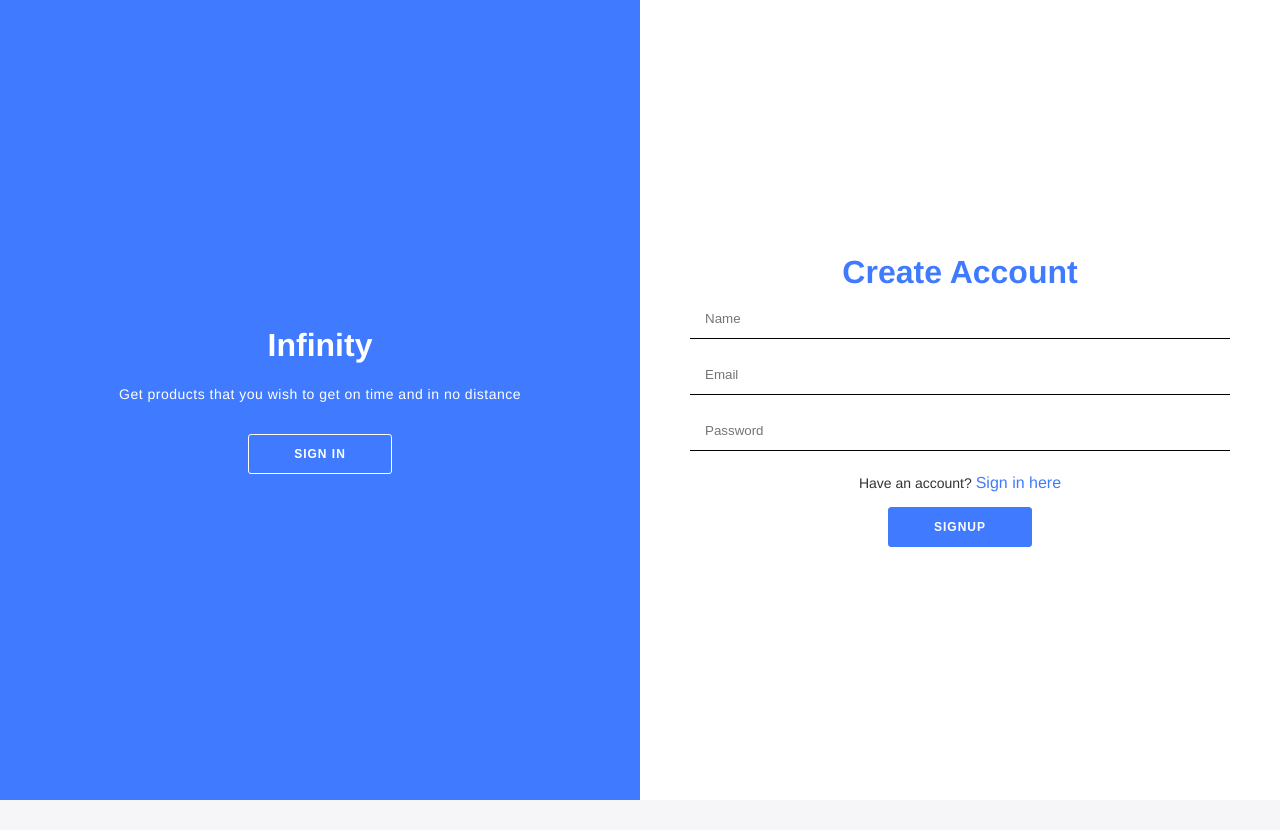
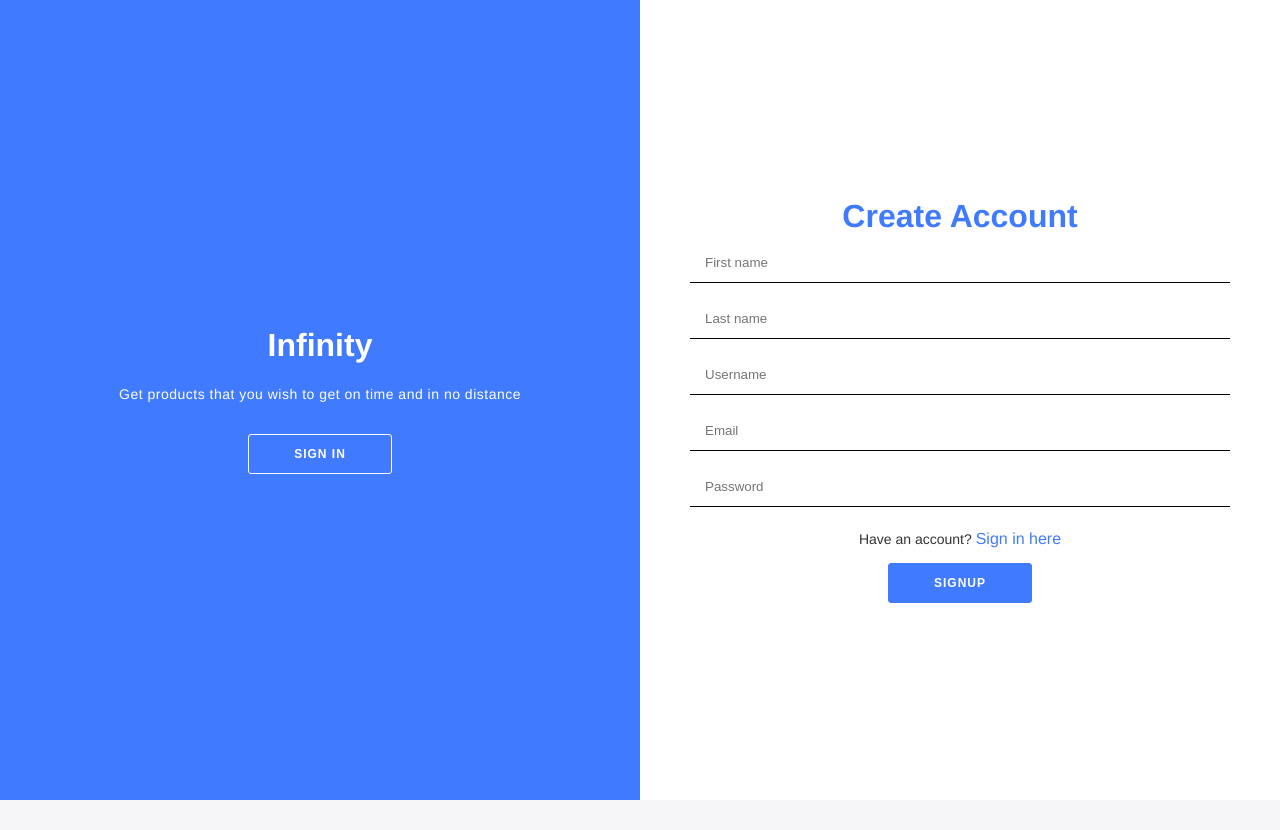
Before and after one commit to Open-RCA/eCom-vue-frontend, a Vue app: page /signup in a window 1280 px wide. Built offline with nearby package versions, Linux system fonts and the light colour scheme.

Commit message:
basic structure

```diff
--- a/src/views/Signin.vue
+++ b/src/views/Signin.vue
@@ -6,10 +6,10 @@
 			<button class="ghost">Sign Up</button>
 		</div>
   <div class="form-container sign-in-container">
-	<form action="#">
+	<form v-on:submit.prevent="loginUser">
 		<h1>Sign In</h1>
-	<input type="email" name="email" placeholder="Email">
-	<input type="password" name="password" placeholder="Password">
+	<input type="email" name="email" placeholder="Email" v-model="user.email">
+	<input type="password" name="password" placeholder="Password" v-model="user.password">
      <router-link to="signup">Don't an have an account yet? <span class="directive">Sign up here</span></router-link>
 	<button>Sign In</button>
 	</form>
@@ -20,6 +20,24 @@
 <script>
 export default {
     name: "Signin",
+    data(){
+        return{
+            user:{
+                password: "",
+                email:""
+            }
+        }
+    },
+    methods: {
+        loginUser(){
+            if(this.user.email == ""){
+                alert("no email added")
+            }
+            else{
+                alert("This is added email:"+this.user.email)
+            }
+        }
+    }
 }
 </script>
 
--- a/src/views/Signup.vue
+++ b/src/views/Signup.vue
@@ -7,11 +7,13 @@
 		</div>
     <div class="form-container sign-up-container">
 
-<form action="">
+<form v-on:submit.prevent="saveUser">
 	<h1>Create Account</h1>
-	<input type="text" name="name" placeholder="Name">
-	<input type="email" name="email" placeholder="Email">
-	<input type="password" name="password" placeholder="Password">
+	<input type="text" name="fname" placeholder="First name" v-model="user.fname">
+    <input type="text" name="lname" placeholder="Last name" v-model="user.lname">
+    <input type="text" name="uname" placeholder="Username" v-model="user.uname">
+	<input type="email" name="email" placeholder="Email" v-model="user.email">
+	<input type="password" name="password" placeholder="Password" v-model="user.password">
     <router-link to="signin">Have an account? <span class="directive">Sign in here</span></router-link>
 	<button>SignUp</button>
 </form>
@@ -22,6 +24,27 @@
 <script>
 export default {
     name: "Signup",
+    data(){
+        return{
+            user:{
+                fname: "",
+                lname:"",
+                uname:"",
+                password: "",
+                email:""
+            }
+        }
+    },
+    methods: {
+        saveUser(){
+            if(this.user.uname == ""){
+                alert("no username added")
+            }
+            else{
+                alert("This is username:"+this.user.uname)
+            }
+        }
+    }
 }
 </script>
 
```
